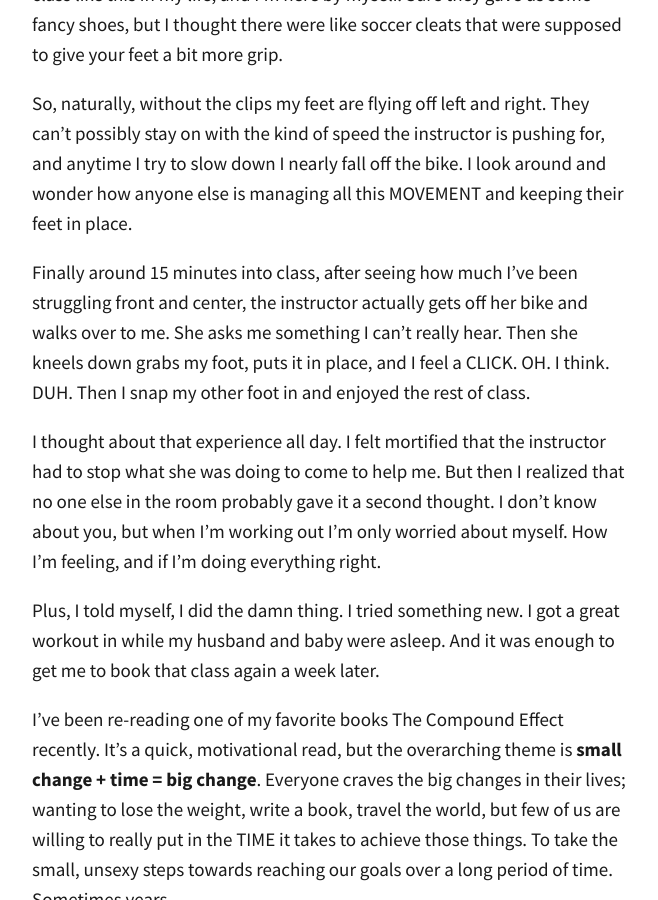
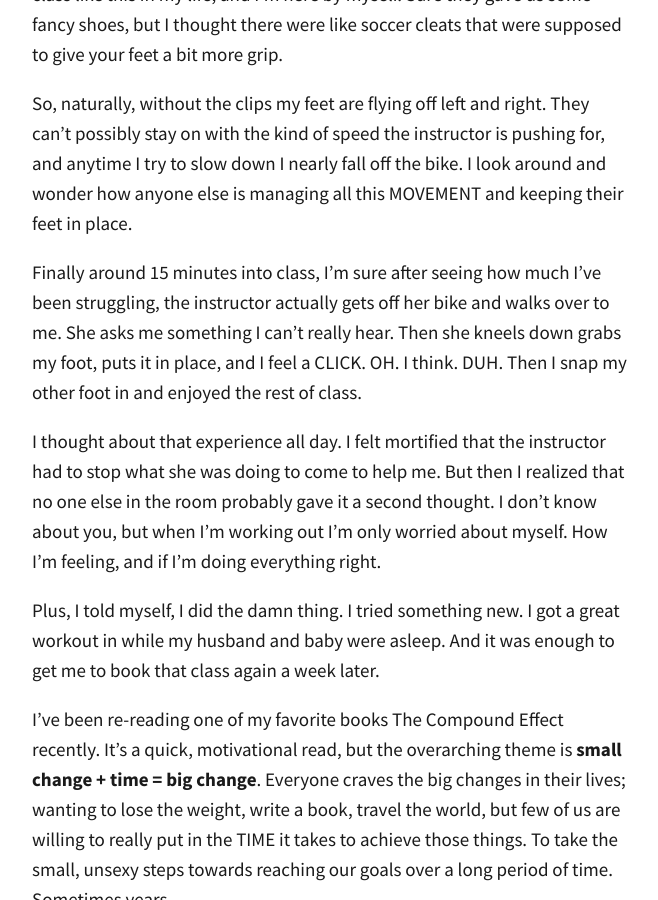
Before and after one commit to totiffany/totiffany.github.io, a Jekyll site: the page built from _posts/2018-08-09-An-Embarassing-Story-And-Trying-New-Things.md, in a window 1280 px wide and 900 px high, scrolled down 1226 px. Shown: the whole window, without its empty margins (308-966 px from the left). Built offline with Jekyll 4.4.1, drawn with Linux system fonts in a browser that asks for light colours; our own code applies the rules of GitHub Pages for plain Markdown files; comment, search, counter and statistics services are not loaded.

Commit message:
Update 2018-08-09-An-Embarassing-Story-And-Trying-New-Things.md

```diff
--- a/_posts/2018-08-09-An-Embarassing-Story-And-Trying-New-Things.md
+++ b/_posts/2018-08-09-An-Embarassing-Story-And-Trying-New-Things.md
@@ -20,7 +20,7 @@ The class starts. The lights dim to purple. The instructor plays some music with
 
 So, naturally, without the clips my feet are flying off left and right. They can't possibly stay on with the kind of speed the instructor is pushing for, and anytime I try to slow down I nearly fall off the bike. I look around and wonder how anyone else is managing all this MOVEMENT and keeping their feet in place.
 
-Finally around 15 minutes into class, after seeing how much I've been struggling front and center, the instructor actually gets off her bike and walks over to me. She asks me something I can't really hear. Then she kneels down grabs my foot, puts it in place, and I feel a CLICK. OH. I think. DUH. Then I snap my other foot in and enjoyed the rest of class.
+Finally around 15 minutes into class, I'm sure after seeing how much I've been struggling, the instructor actually gets off her bike and walks over to me. She asks me something I can't really hear. Then she kneels down grabs my foot, puts it in place, and I feel a CLICK. OH. I think. DUH. Then I snap my other foot in and enjoyed the rest of class.
 
 I thought about that experience all day. I felt mortified that the instructor had to stop what she was doing to come to help me. But then I realized that no one else in the room probably gave it a second thought. I don't know about you, but when I'm working out I'm only worried about myself. How I'm feeling, and if I'm doing everything right.
 
```
